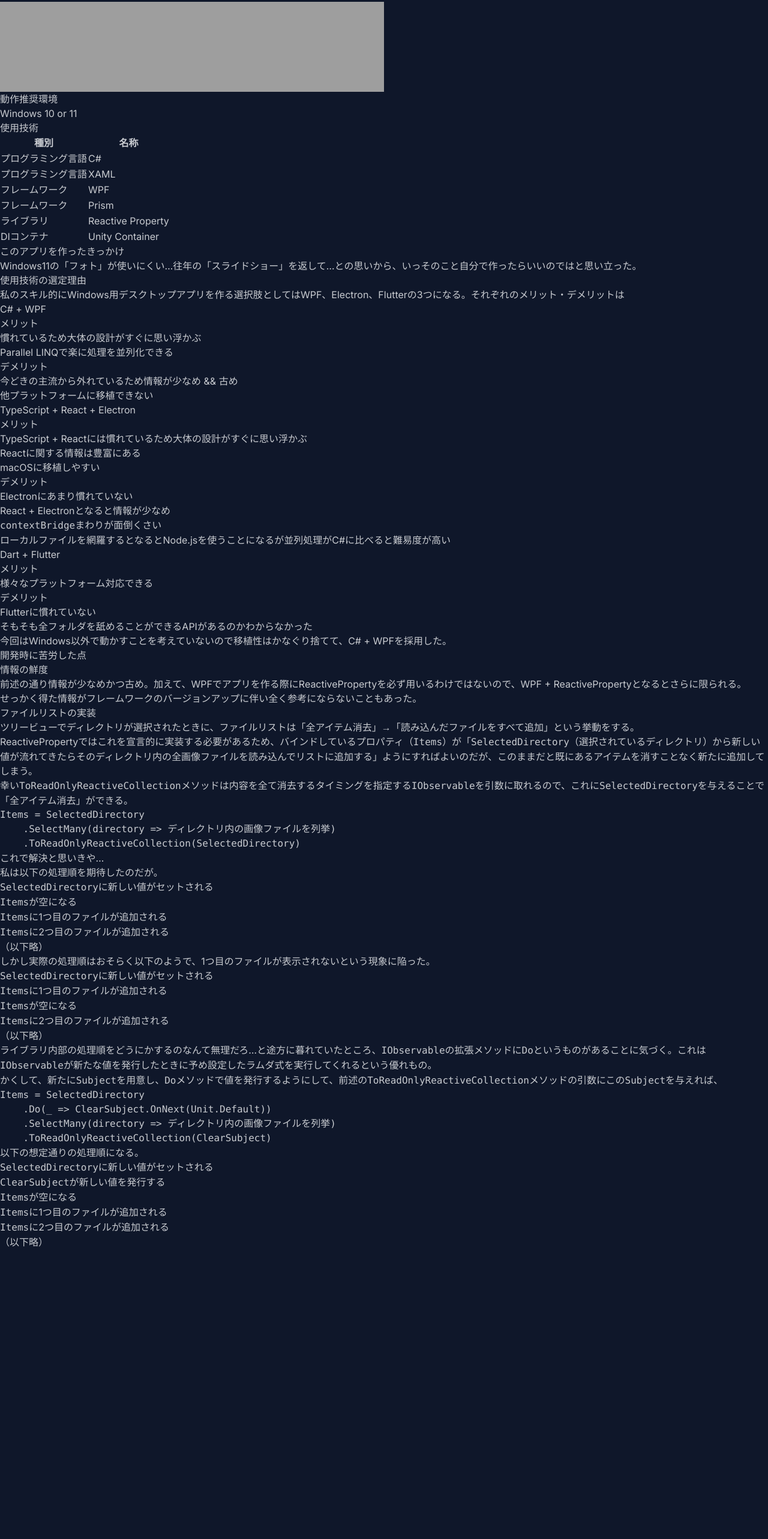
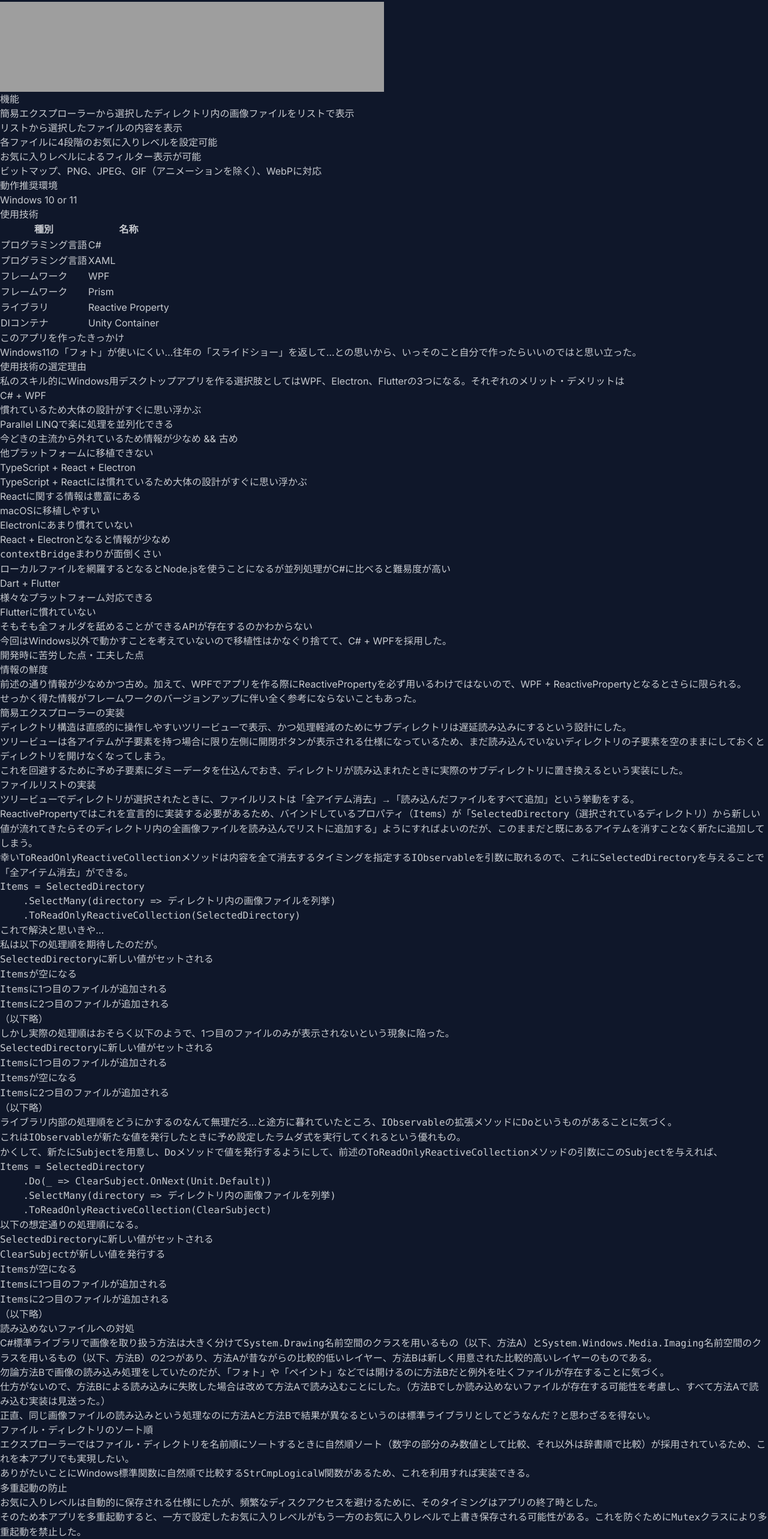
Before and after one commit to matcher9131/portfolio, a Next.js app: page /works/slide in a window 1280 px wide. Shown: the part 69-2634 px from the top of the page at 60% size. Before the commit the page ends 2151 px from the top, so only its background shows below. Built offline with nearby package versions, Linux system fonts and the light colour scheme; grey boxes are pictures that could not be loaded.

Commit message:
Append content: Introduce of Slider

```diff
--- a/app/works/slide/page.tsx
+++ b/app/works/slide/page.tsx
@@ -20,6 +20,15 @@ const Slide = (): JSX.Element => {
                 src="https://hatenablog-parts.com/embed?url=https://github.com/matcher9131/Slide"
                 className="w-full max-w-screen-sm"
             ></iframe>
+
+            <h2>機能</h2>
+            <ul>
+                <li>簡易エクスプローラーから選択したディレクトリ内の画像ファイルをリストで表示</li>
+                <li>リストから選択したファイルの内容を表示</li>
+                <li>各ファイルに4段階のお気に入りレベルを設定可能</li>
+                <li>お気に入りレベルによるフィルター表示が可能</li>
+                <li>ビットマップ、PNG、JPEG、GIF（アニメーションを除く）、WebPに対応</li>
+            </ul>
 
             <h2>動作推奨環境</h2>
             <p>Windows 10 or 11</p>
@@ -73,76 +82,55 @@ const Slide = (): JSX.Element => {
                 <li>
                     C# + WPF
                     <ul>
-                        <li>
-                            メリット
-                            <ul>
-                                <li>慣れているため大体の設計がすぐに思い浮かぶ</li>
-                                <li>Parallel LINQで楽に処理を並列化できる</li>
-                            </ul>
-                        </li>
-                        <li>
-                            デメリット
-                            <ul>
-                                <li>今どきの主流から外れているため情報が少なめ && 古め</li>
-                                <li>他プラットフォームに移植できない</li>
-                            </ul>
-                        </li>
+                        <li className="pros">慣れているため大体の設計がすぐに思い浮かぶ</li>
+                        <li className="pros">Parallel LINQで楽に処理を並列化できる</li>
+                        <li className="cons">今どきの主流から外れているため情報が少なめ && 古め</li>
+                        <li className="cons">他プラットフォームに移植できない</li>
                     </ul>
                 </li>
                 <li>
                     TypeScript + React + Electron
                     <ul>
-                        <li>
-                            メリット
-                            <ul>
-                                <li>TypeScript + Reactには慣れているため大体の設計がすぐに思い浮かぶ</li>
-                                <li>Reactに関する情報は豊富にある</li>
-                                <li>macOSに移植しやすい</li>
-                            </ul>
+                        <li className="pros">TypeScript + Reactには慣れているため大体の設計がすぐに思い浮かぶ</li>
+                        <li className="pros">Reactに関する情報は豊富にある</li>
+                        <li className="pros">macOSに移植しやすい</li>
+                        <li className="cons">Electronにあまり慣れていない</li>
+                        <li className="cons">React + Electronとなると情報が少なめ</li>
+                        <li className="cons">
+                            <code>contextBridge</code>まわりが面倒くさい
                         </li>
-                        <li>
-                            デメリット
-                            <ul>
-                                <li>Electronにあまり慣れていない</li>
-                                <li>React + Electronとなると情報が少なめ</li>
-                                <li>
-                                    <code>contextBridge</code>まわりが面倒くさい
-                                </li>
-                                <li>
-                                    ローカルファイルを網羅するとなるとNode.jsを使うことになるが並列処理がC#に比べると難易度が高い
-                                </li>
-                            </ul>
+                        <li className="cons">
+                            ローカルファイルを網羅するとなるとNode.jsを使うことになるが並列処理がC#に比べると難易度が高い
                         </li>
                     </ul>
                 </li>
                 <li>
                     Dart + Flutter
                     <ul>
-                        <li>
-                            メリット
-                            <ul>
-                                <li>様々なプラットフォーム対応できる</li>
-                            </ul>
-                        </li>
-                        <li>
-                            デメリット
-                            <ul>
-                                <li>Flutterに慣れていない</li>
-                                <li>そもそも全フォルダを舐めることができるAPIがあるのかわからなかった</li>
-                            </ul>
-                        </li>
+                        <li className="pros">様々なプラットフォーム対応できる</li>
+                        <li className="cons">Flutterに慣れていない</li>
+                        <li className="cons">そもそも全フォルダを舐めることができるAPIが存在するのかわからない</li>
                     </ul>
                 </li>
             </ul>
             <p>今回はWindows以外で動かすことを考えていないので移植性はかなぐり捨てて、C# + WPFを採用した。</p>
 
-            <h2>開発時に苦労した点</h2>
+            <h2>開発時に苦労した点・工夫した点</h2>
             <h3>情報の鮮度</h3>
             <p>
                 前述の通り情報が少なめかつ古め。加えて、WPFでアプリを作る際にReactivePropertyを必ず用いるわけではないので、WPF
                 + ReactivePropertyとなるとさらに限られる。
                 <br />
                 せっかく得た情報がフレームワークのバージョンアップに伴い全く参考にならないこともあった。
+            </p>
+
+            <h3>簡易エクスプローラーの実装</h3>
+            <p>
+                ディレクトリ構造は直感的に操作しやすいツリービューで表示、かつ処理軽減のためにサブディレクトリは遅延読み込みにするという設計にした。
+                <br />
+                ツリービューは各アイテムが子要素を持つ場合に限り左側に開閉ボタンが表示される仕様になっているため、まだ読み込んでいないディレクトリの子要素を空のままにしておくとディレクトリを開けなくなってしまう。
+                <br />
+                これを回避するために予め子要素にダミーデータを仕込んでおき、ディレクトリが読み込まれたときに実際のサブディレクトリに置き換えるという実装にした。
             </p>
 
             <h3>ファイルリストの実装</h3>
@@ -181,7 +169,7 @@ const Slide = (): JSX.Element => {
                 </li>
                 <li>（以下略）</li>
             </ol>
-            <p>しかし実際の処理順はおそらく以下のようで、1つ目のファイルが表示されないという現象に陥った。</p>
+            <p>しかし実際の処理順はおそらく以下のようで、1つ目のファイルのみが表示されないという現象に陥った。</p>
             <ol>
                 <li>
                     <code>SelectedDirectory</code>に新しい値がセットされる
@@ -199,7 +187,9 @@ const Slide = (): JSX.Element => {
             </ol>
             <p>
                 ライブラリ内部の処理順をどうにかするのなんて無理だろ…と途方に暮れていたところ、<code>IObservable</code>
-                の拡張メソッドに<code>Do</code>というものがあることに気づく。これは<code>IObservable</code>
+                の拡張メソッドに<code>Do</code>というものがあることに気づく。
+                <br />
+                これは<code>IObservable</code>
                 が新たな値を発行したときに予め設定したラムダ式を実行してくれるという優れもの。
             </p>
             <p>
@@ -229,6 +219,36 @@ const Slide = (): JSX.Element => {
                 </li>
                 <li>（以下略）</li>
             </ol>
+
+            <h3>読み込めないファイルへの対処</h3>
+            <p>
+                C#標準ライブラリで画像を取り扱う方法は大きく分けて<code>System.Drawing</code>
+                名前空間のクラスを用いるもの（以下、方法A）と
+                <code>System.Windows.Media.Imaging</code>
+                名前空間のクラスを用いるもの（以下、方法B）の2つがあり、方法Aが昔ながらの比較的低いレイヤー、方法Bは新しく用意された比較的高いレイヤーのものである。
+                <br />
+                勿論方法Bで画像の読み込み処理をしていたのだが、「フォト」や「ペイント」などでは開けるのに方法Bだと例外を吐くファイルが存在することに気づく。
+                <br />
+                仕方がないので、方法Bによる読み込みに失敗した場合は改めて方法Aで読み込むことにした。（方法Bでしか読み込めないファイルが存在する可能性を考慮し、すべて方法Aで読み込む実装は見送った。）
+                <br />
+                正直、同じ画像ファイルの読み込みという処理なのに方法Aと方法Bで結果が異なるというのは標準ライブラリとしてどうなんだ？と思わざるを得ない。
+            </p>
+
+            <h3>ファイル・ディレクトリのソート順</h3>
+            <p>
+                エクスプローラーではファイル・ディレクトリを名前順にソートするときに自然順ソート（数字の部分のみ数値として比較、それ以外は辞書順で比較）が採用されているため、これを本アプリでも実現したい。
+                <br />
+                ありがたいことにWindows標準関数に自然順で比較する<code>StrCmpLogicalW</code>
+                関数があるため、これを利用すれば実装できる。
+            </p>
+
+            <h3>多重起動の防止</h3>
+            <p>
+                お気に入りレベルは自動的に保存される仕様にしたが、頻繁なディスクアクセスを避けるために、そのタイミングはアプリの終了時とした。
+                <br />
+                そのため本アプリを多重起動すると、一方で設定したお気に入りレベルがもう一方のお気に入りレベルで上書き保存される可能性がある。これを防ぐために
+                <code>Mutex</code>クラスにより多重起動を禁止した。
+            </p>
         </article>
     );
 };
```
